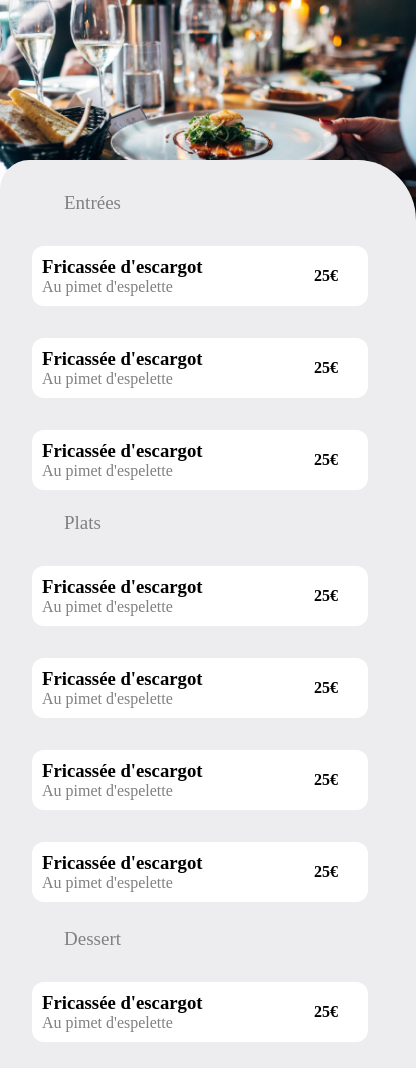
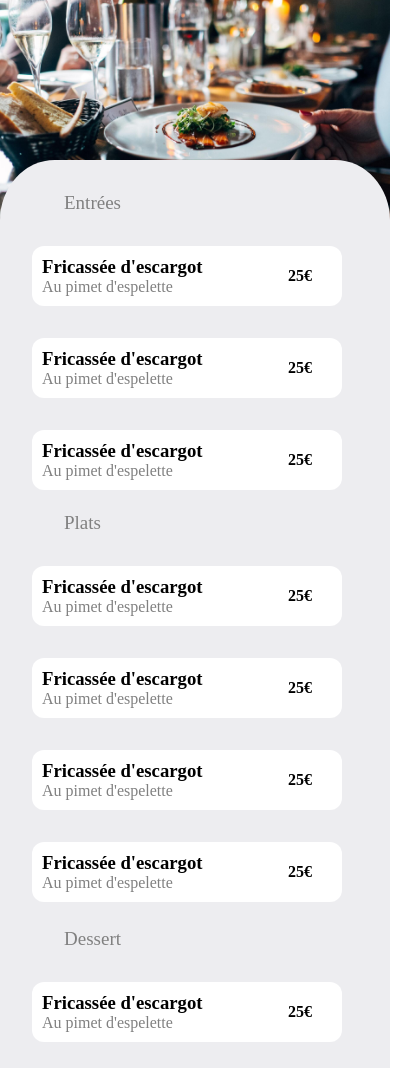
Before and after one commit to nico94700/restaurant, a plain HTML site: page menu1.html in a window 390 px wide. Shown: the part 84-1152 px from the top of the page, 416 px wide, since content can reach past the window. Drawn offline with Linux system fonts and the light colour scheme.

Commit message:
Update style.css

```diff
--- a/style.css
+++ b/style.css
@@ -470,11 +470,13 @@ footer {
   .entree {
     background-color: #ededf0;
     height: 27rem;
-    width: 26rem;
-    border-top-left-radius: 7%;
+    /* width: 100%; */
+    border-top-left-radius: 14%;
     border-top-right-radius: 14%;
     display: flex;
     flex-direction: column;
+    /* margin: auto; */
+    max-width: 100%;
   }
   .order-item {
     display: flex;
@@ -487,18 +489,20 @@ footer {
   .plats {
     background-color: #ededf0;
     height: 27rem;
-    width: 26rem;
+    /* width: 26rem; */
     display: flex;
     flex-direction: column;
+    max-width: 100%;
   }
 
   .dessert {
     background-color: #ededf0;
     height: 39rem;
     position: absolute;
-    width: 26rem;
+    /* width: 26rem; */
     display: flex;
     flex-direction: column;
+    max-width: 100%;
   }
 
   .commander {
@@ -526,15 +530,16 @@ footer {
   }
 
   .main_header {
-    background: url("./images/restaurants/jay-wennington-N_Y88TWmGwA-unsplash.jpg");
+    background: url(./images/restaurants/jay-wennington-N_Y88TWmGwA-unsplash.jpg);
     background-repeat: repeat;
     background-size: auto;
     background-repeat: no-repeat;
     background-size: contain;
-    width: 69rem;
+    /* width: 101%; */
     height: 38rem;
-
-    max-width: 26rem;
+    /* max-width: 26rem; */
+    /* margin: initial; */
+    max-width: 100%;
   }
 
   .fleche {
```
